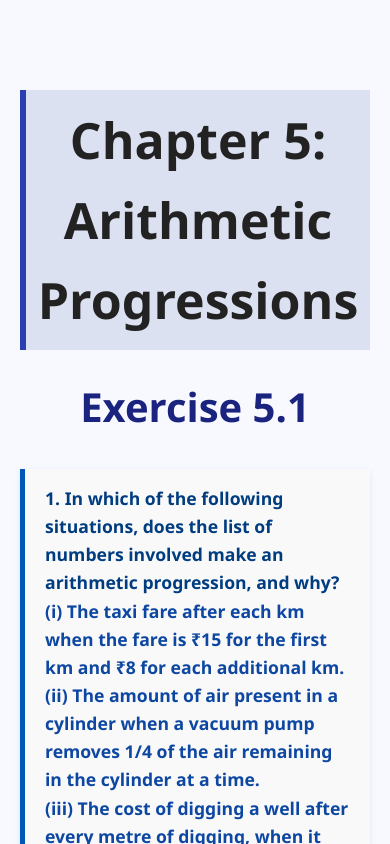
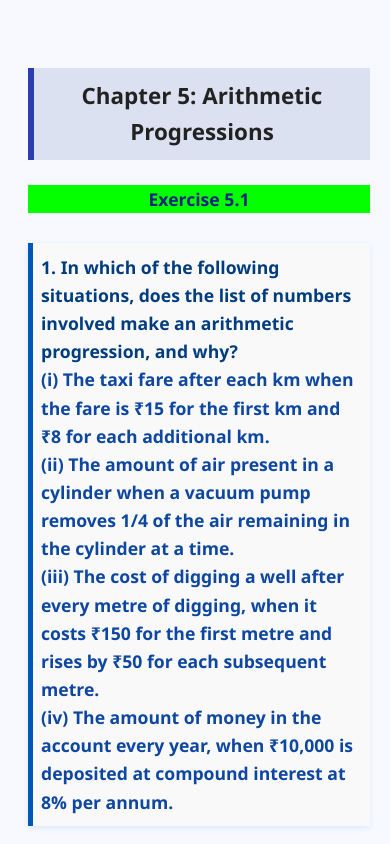
Before and after one commit to yadhav-sreekanth/MathauraX, a plain HTML site: page class10/chapter-5.html in a window 390 px wide. Shown: the top 844 px of the page. Drawn offline with Linux system fonts and the light colour scheme.

Commit message:
Update chapter-5.html

```diff
--- a/class10/chapter-5.html
+++ b/class10/chapter-5.html
@@ -24,7 +24,41 @@ header {
   text-align: center;
   margin-bottom: 30px;
 }
+@media (max-width: 768px) {
+  h2 {
+    font-size: 1.6rem !important;  /* override 50px */
+  }
+  h3 {
+    font-size: 1.3rem !important;  /* override 40px */
+  }
+}
 
+@media (max-width: 480px) {
+  h2 {
+    font-size: 1.4rem !important;
+  }
+  h3 {
+    font-size: 1.1rem !important;
+  }
+}
+
+/* Make sure margins and paddings scale nicely */
+@media (max-width: 768px) {
+  body {
+    margin: 10px !important;
+  }
+  .question, .answer {
+    padding: 12px 10px !important;
+  }
+}
+@media (max-width: 480px) {
+  body {
+    margin: 8px !important;
+  }
+  .question, .answer {
+    padding: 10px 8px !important;
+  }
+}
 h1 {
   font-size: 2.5rem;
   color: #2a3eb1;
@@ -35,12 +69,14 @@ h2 {
   padding: 10px;
   border-left: 6px solid #2a3eb1;
   margin-top: 40px;
-  font-size: 50px;
+  font-size: 30px;
 }
 
 h3 {
   margin-top: 20px;
-  font-size: 40px;
+  font-size: 20px;
+  background-color: #04ff00;
+  text-align: center;
   color: #1a237e;
 }
 
@@ -171,7 +207,12 @@ h3 {
  font-size: 0.95em;
  color: #002766;
 }
+@media (max-width: 714px) {
+  body {
+    margin-right: 0!important;
+  }
 
+}
 
     </style>
            <style>
@@ -204,6 +245,7 @@ h3 {
               white-space: pre-line;
               margin-top: 8px;
             }
+
           </style>
           <h2 id="chapter-5">Chapter 5: Arithmetic Progressions</h2>
           <h3>Exercise 5.1</h3>
```
